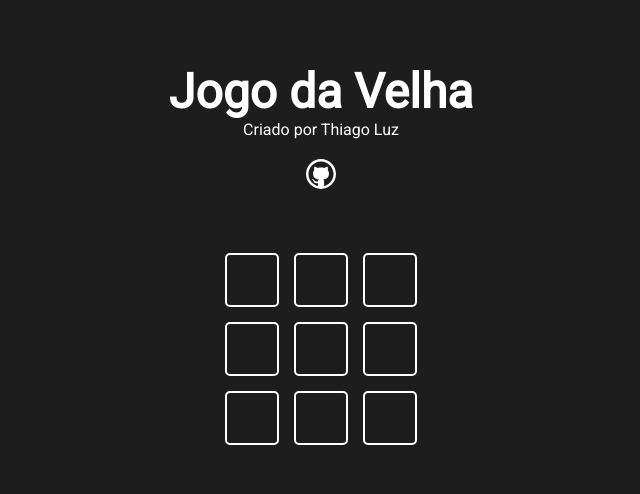
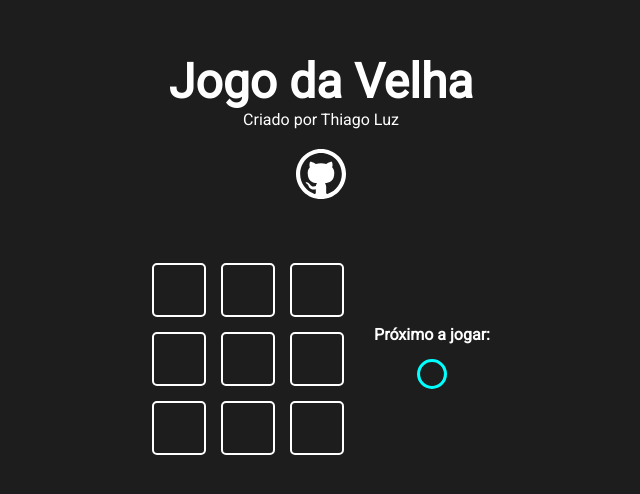
Before and after one commit to thiagoluz3/React-tik-tac-toe, a Next.js app: page / in a window 1280 px wide. Shown: the part 166-660 px from the top of the page, without its empty margins (319-959 px from the left). Built offline with nearby package versions, Linux system fonts and the light colour scheme.

Commit message:
Criado lógica do game

```diff
--- a/src/components/game/Game.jsx
+++ b/src/components/game/Game.jsx
@@ -1,22 +1,44 @@
 import styles from './Game.module.css'
+import Icon from '../icon/Icon'
 import GameOption from '../gameOption/GameOption'
 import { useState } from 'react'
 
 function Game () {
   const [gameState, setGameState] = useState(Array(9).fill(0))
+  const [currentPlayer, setCurrentPlayer] = useState(1)
+  const handleClick = (pos) => {
 
-  console.log(gameState)
+    if(gameState[pos]===0) {
+      let newGameState = [...gameState]
+      newGameState[pos] = currentPlayer
+      setCurrentPlayer(currentPlayer* -1)
+      setGameState(newGameState)
+    }
 
+  }
   return (
-    <div className={styles.game}>
+    <div className={styles.gameContent}>
+      <div className={styles.game}>
       {
         gameState.map((value, pos) =>
           <GameOption
             key={`game-option-pos-${pos}`}
             status={value}
+            onClick={() => handleClick(pos)}
           />)
       }
+      </div>
+      <div className={styles.gameInfo}>
+        <h4>Próximo a jogar:</h4>
+        {
+          currentPlayer === 1 && <Icon iconName="circle" />
+        }
+        {
+          currentPlayer === -1 && <Icon iconName="X" />
+        }
+      </div>
     </div>
+
   )
 }
 export default Game
--- a/src/components/game/Game.module.css
+++ b/src/components/game/Game.module.css
@@ -3,3 +3,16 @@
   grid-template-columns: repeat(3, 1fr); /*primeiro o tamanho (3) depois a fração do espaço (1) */
   gap: 15px;
   }
+
+  .gameContent{
+    display: flex;
+    gap: 30px;
+    align-items: center;
+  }
+
+  .gameInfo {
+    display: flex;
+    flex-direction: column;
+    align-items: center;
+    gap:15px;
+  }
--- a/src/components/gameOption/GameOption.jsx
+++ b/src/components/gameOption/GameOption.jsx
@@ -3,9 +3,9 @@
 
 const GameIcon = ({ iconName }) =><Icon iconName={iconName} size="25px" />
 
-function GameOption ({ status }) {
+function GameOption ({ status, onClick}) {
   return (
-    <div className={styles.gameOption}>
+    <div className={styles.gameOption} onClick={onClick}>
       {
         status === 1 && <GameIcon iconName="circle" />
       }
--- a/src/components/header/Header.jsx
+++ b/src/components/header/Header.jsx
@@ -9,7 +9,7 @@
       <Title>Jogo da Velha</Title>
       <Subtitle>Criado por Thiago Luz</Subtitle>
       <div className={styles.iconContent}>
-        <Icon iconName="github" Link="https://github.com/thiagoluz3"/>
+        <Icon iconName="github" Link="https://github.com/thiagoluz3" size="50px"/>
       </div>
     </div>
     )
```
Also changed, not shown: public/icons/linkedin.svg (added).
